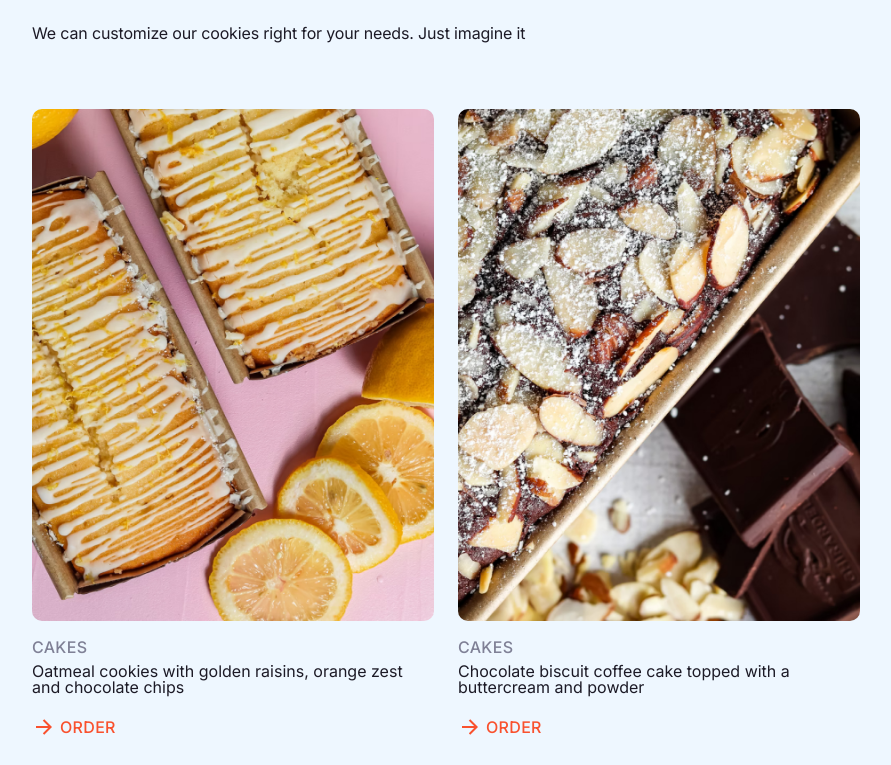
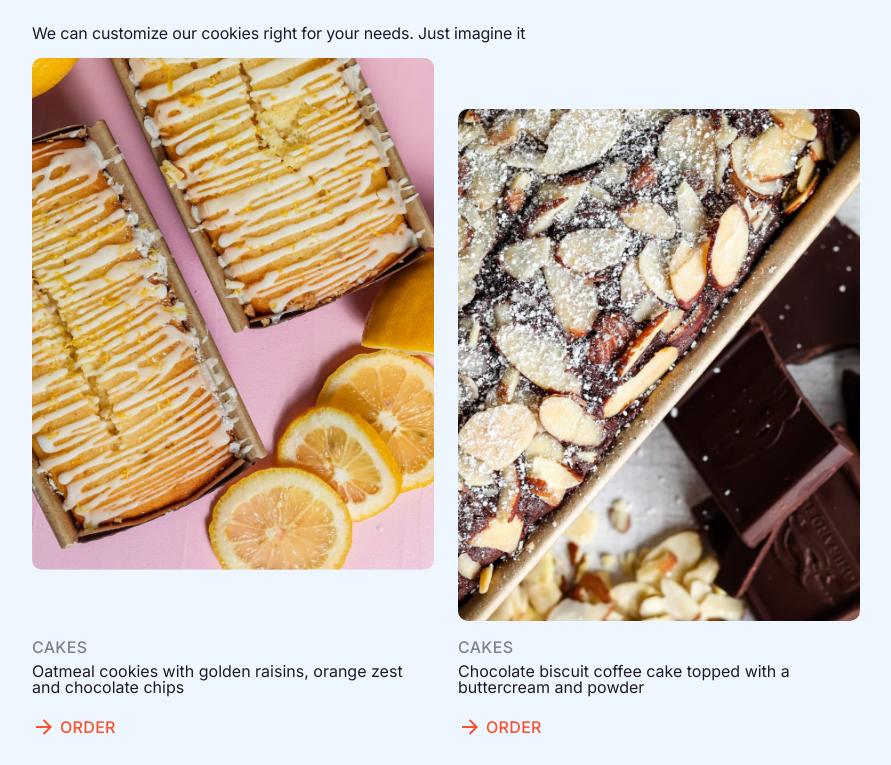
Before and after one commit to Vira-V/Creative-bakery, a website: page index.html in a window 1280 px wide. In both pictures the pointer is over the picture 285 px from the left and 1243 px from the top of the page. Shown: the part 878-1643 px from the top of the page, without its empty margins (52-943 px from the left). Drawn offline with nearby package versions, Linux system fonts and the light colour scheme; files that its build step writes are made by us from their sources.

Commit message:
add transition effect on images

```diff
--- a/styles/blocks/products.scss
+++ b/styles/blocks/products.scss
@@ -39,6 +39,11 @@
     width: 288px;
     height: 356px;
     border-radius: 10px;
+    transition: transform 0.3s ease-in-out;
+
+    &:hover {
+      transform: translate(0, -10%);
+    }
 
     @media (min-width: 640px) {
       width: 328px;
```
Also changed, not shown: index.html (+0 -1 lines).
